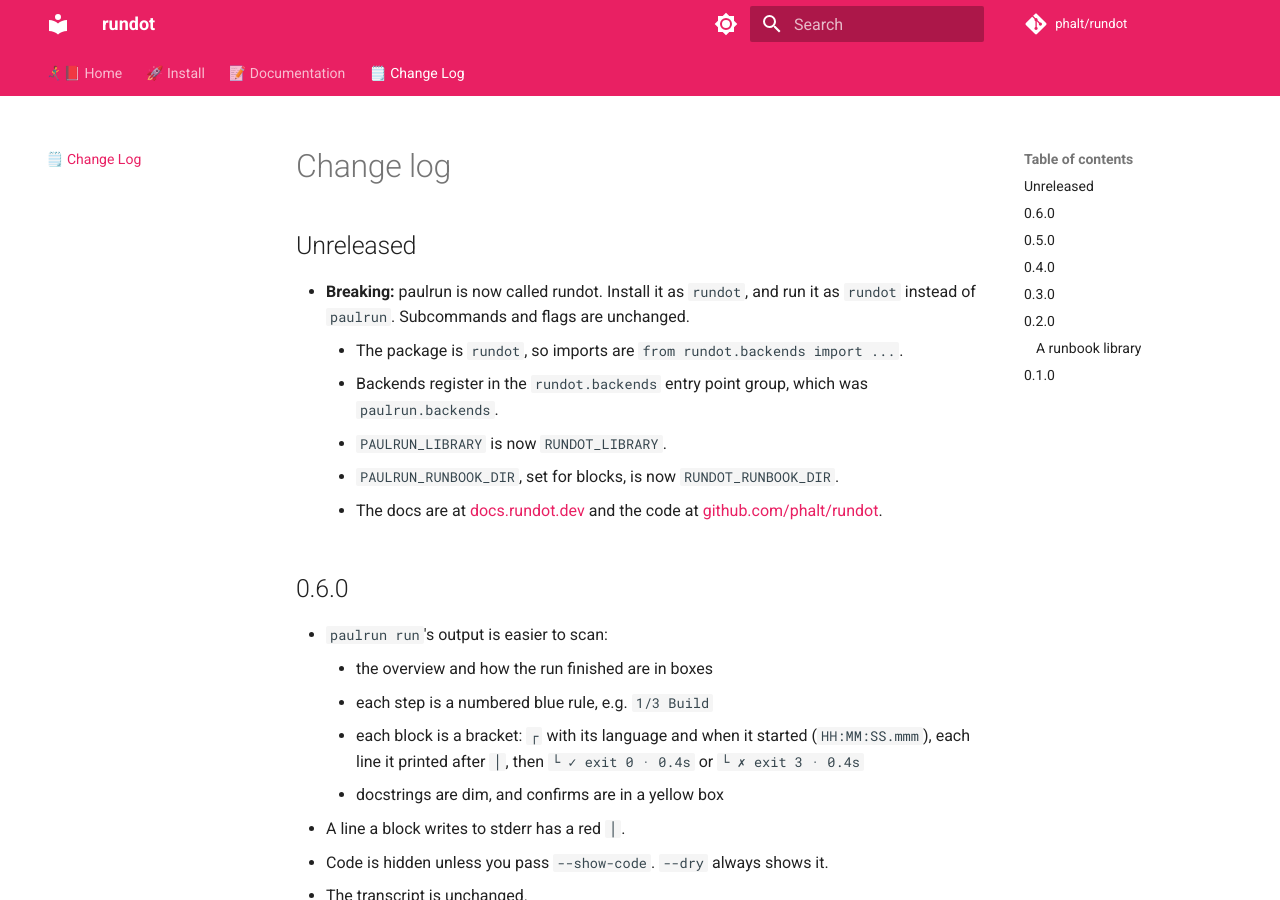
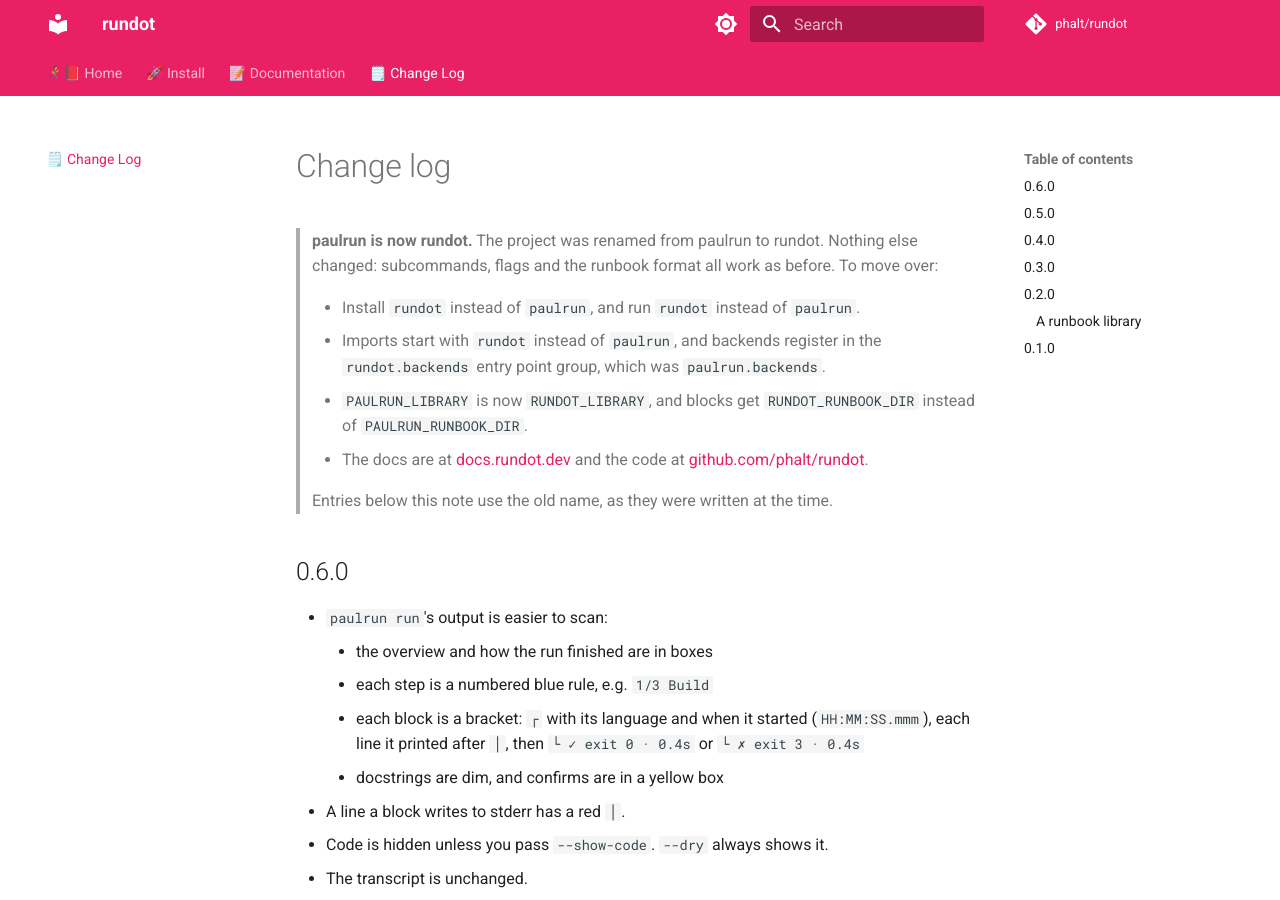
Before and after one commit to phalt/paulrun, an MkDocs documentation site: the page built from docs/CHANGELOG.md, in a window 1280 px wide and 900 px high. Built offline with MkDocs 1.6.1 and Material for MkDocs 9.7.7, drawn with Linux system fonts in a browser that asks for light colours; comment, search, counter and statistics services are not loaded.

Commit message:
Note the rename at the top of the change log
Replace the Unreleased entry with a standalone note, since the rename
isn't tied to a version.

Co-Authored-By: Claude Opus 5.5 <noreply@anthropic.com>
Claude-Session: https://claude.ai/code/session_01QATENxh6VS2267og4jAJ3t

```diff
--- a/docs/CHANGELOG.md
+++ b/docs/CHANGELOG.md
@@ -1,13 +1,13 @@
 # Change log
 
-## Unreleased
-
-- **Breaking:** paulrun is now called rundot. Install it as `rundot`, and run it as `rundot` instead of `paulrun`. Subcommands and flags are unchanged.
-    - The package is `rundot`, so imports are `from rundot.backends import ...`.
-    - Backends register in the `rundot.backends` entry point group, which was `paulrun.backends`.
-    - `PAULRUN_LIBRARY` is now `RUNDOT_LIBRARY`.
-    - `PAULRUN_RUNBOOK_DIR`, set for blocks, is now `RUNDOT_RUNBOOK_DIR`.
-    - The docs are at [docs.rundot.dev](https://docs.rundot.dev/) and the code at [github.com/phalt/rundot](https://github.com/phalt/rundot).
+> **paulrun is now rundot.** The project was renamed from paulrun to rundot. Nothing else changed: subcommands, flags and the runbook format all work as before. To move over:
+>
+> - Install `rundot` instead of `paulrun`, and run `rundot` instead of `paulrun`.
+> - Imports start with `rundot` instead of `paulrun`, and backends register in the `rundot.backends` entry point group, which was `paulrun.backends`.
+> - `PAULRUN_LIBRARY` is now `RUNDOT_LIBRARY`, and blocks get `RUNDOT_RUNBOOK_DIR` instead of `PAULRUN_RUNBOOK_DIR`.
+> - The docs are at [docs.rundot.dev](https://docs.rundot.dev/) and the code at [github.com/phalt/rundot](https://github.com/phalt/rundot).
+>
+> Entries below this note use the old name, as they were written at the time.
 
 ## 0.6.0
 
```
Also changed, not shown: CHANGELOG.md (+8 -8 lines).
